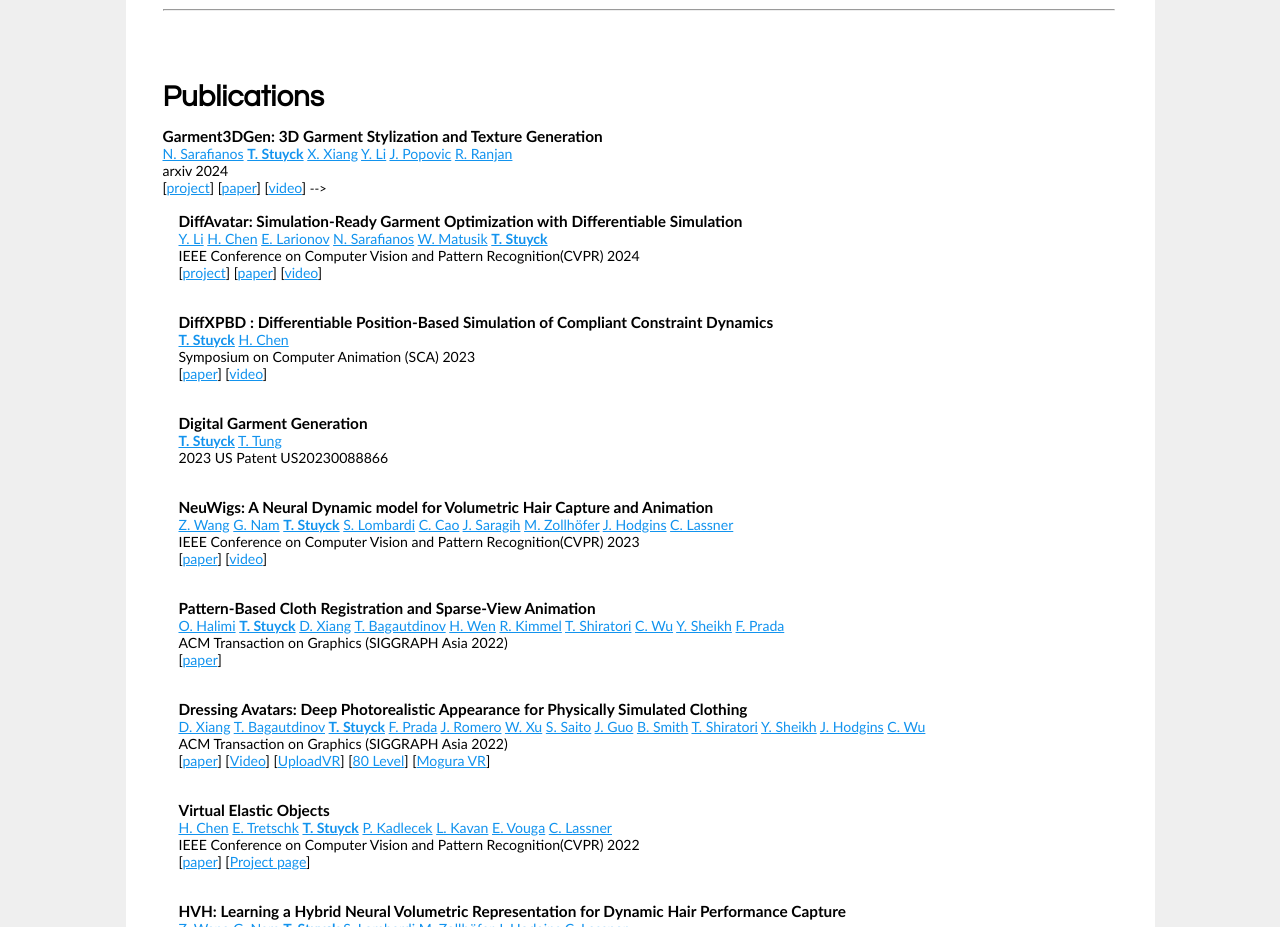
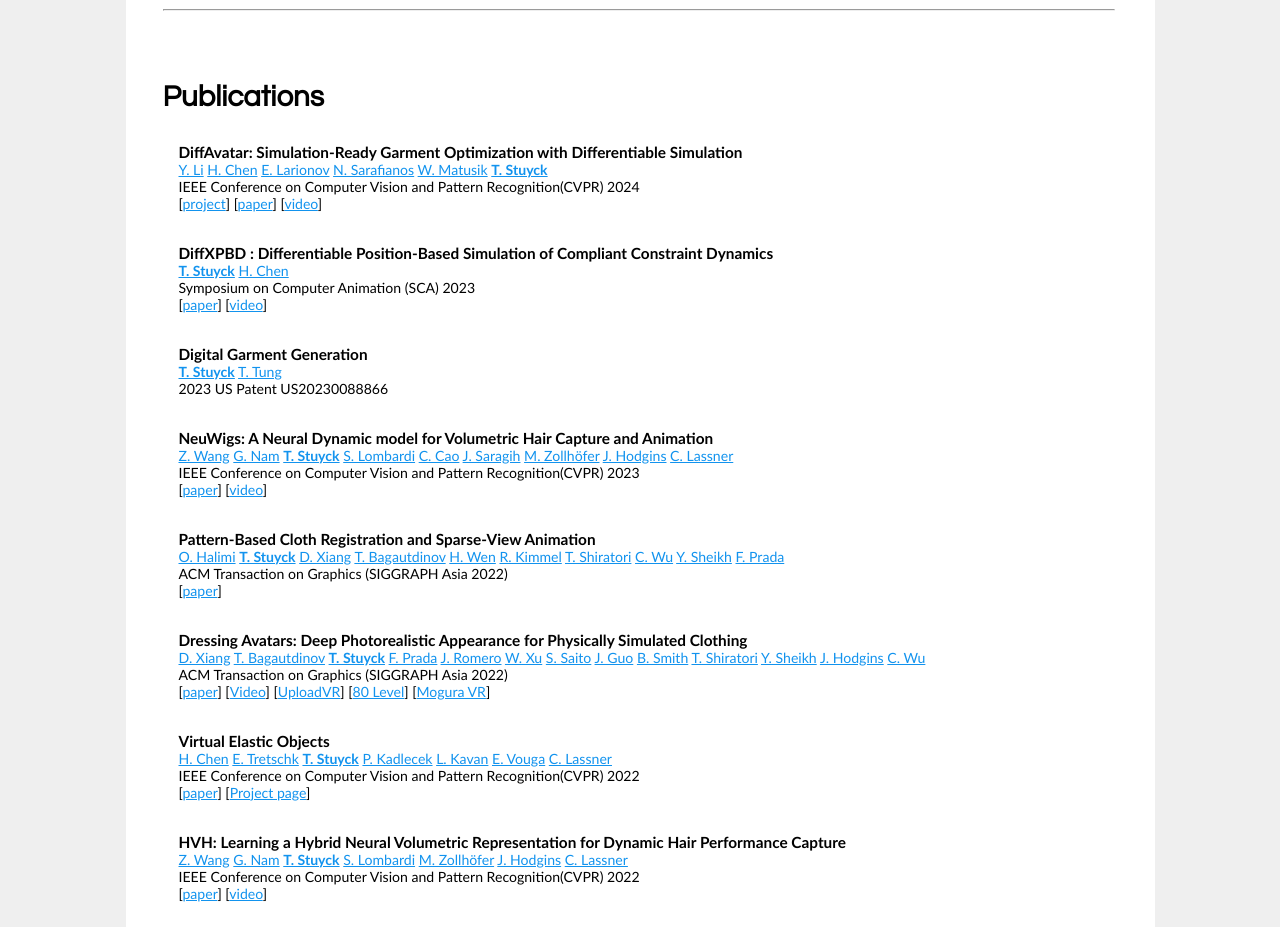
Before and after one commit to TuurStuyck/TuurStuyck.github.io, a plain HTML site: page index.html in a window 1280 px wide. Shown: the part 860-1787 px from the top of the page. Drawn offline with Linux system fonts and the light colour scheme.

Commit message:
Update index.html

```diff
--- a/index.html
+++ b/index.html
@@ -87,36 +87,6 @@
 
   </br></br></br></br>
   <h3>Publications</h3>
-       <!--
-        <table cellspacing = "15" border = "0">
-          <tr>
-            <!--
-            <td>
-            <IMG style = "width:180px;" src = "./papers/arXiv21_NH/thumb.png">
-            </td>-->
-            <td>
-            <span style = "font-size:1.2em"><link color = "red">
-            <b>Garment3DGen: 3D Garment Stylization and Texture Generation</b></span>
-            <span style = "font-size:1.1em">
-            </br>
-              <a href = "https://nsarafianos.github.io/ " target = "_blank">N. Sarafianos</a>
-              <a href = "https://tuurstuyck.github.io/ " target = "_blank"><b>T. Stuyck</b></a>
-              <a href = "https://engineering.purdue.edu/people/xiaoyu.xiang.1 " target = "_blank">X. Xiang</a>
-              <a href = "https://nsarafianos.github.io/ " target = "_blank">Y. Li</a>
-              <a href = "https://www.linkedin.com/in/jovan-cmu/ " target = "_blank">J. Popovic</a>
-              <a href = "https://www.linkedin.com/in/rakesh-r-3848538/ " target = "_blank">R. Ranjan</a>
-
-            </br>
-            arxiv 2024
-            </br>
-            [<a href = "https://nsarafianos.github.io/garment3dgen">project</a>]
-            [<a href = "https://arxiv.org/pdf/2403.18816.pdf">paper</a>]
-            [<a href = "https://www.youtube.com/watch?v=97L6W8AilY8&t=3s&ab_channel=TuurStuyck">video</a>]
-            </span>
-            </td>
-          </tr>
-        </table>
-       -->
         <table cellspacing = "15" border = "0">
           <tr>
             <!--
```
